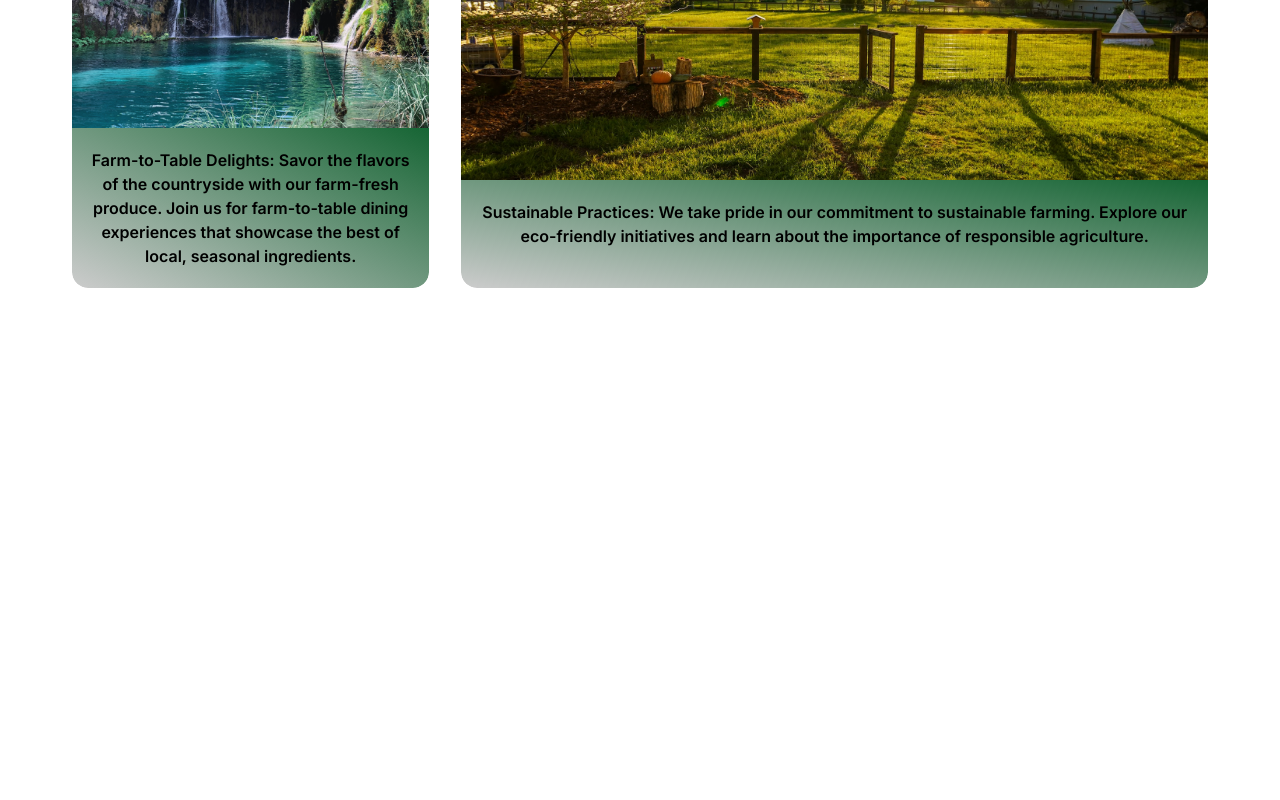
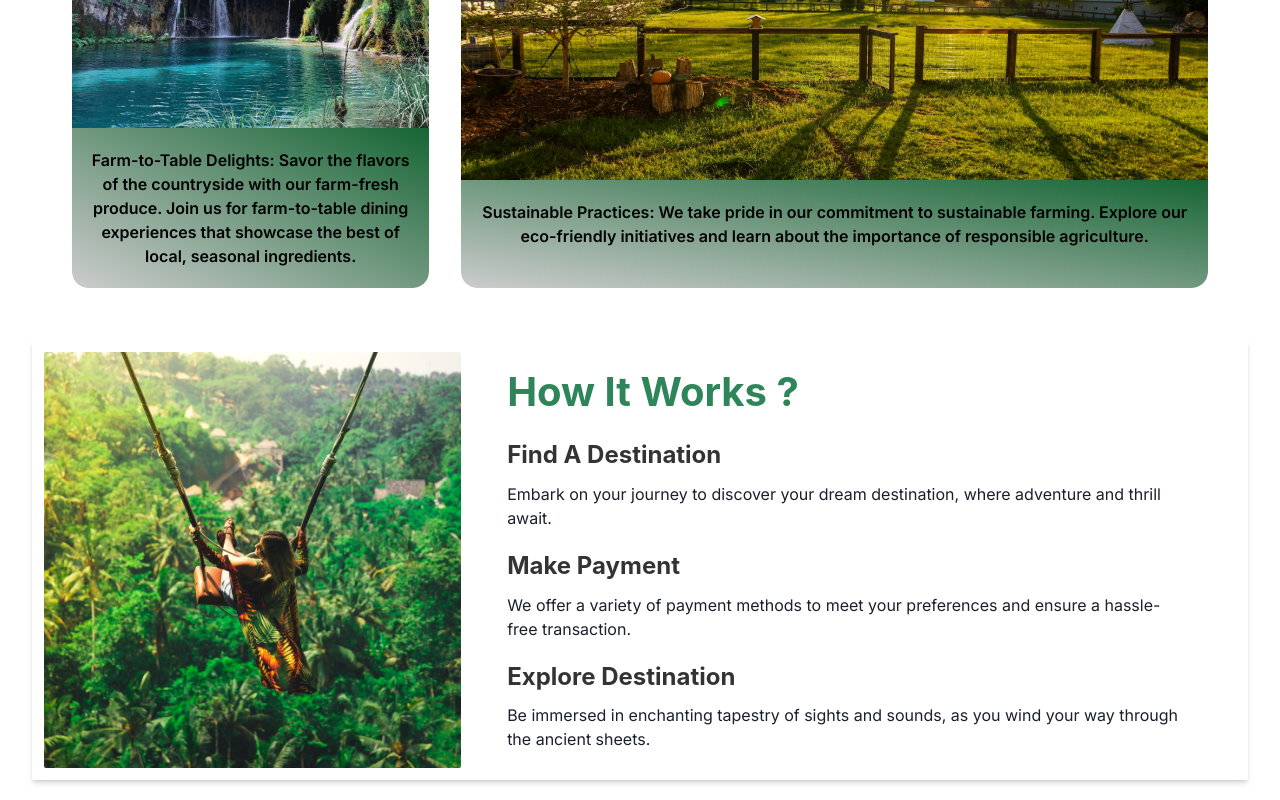
Before and after one commit to TheCharismaticEnigma/agritourism-page, a Next.js app: page / in a window 1280 px wide. Shown: the part 1613-2413 px from the top of the page. Before the commit the page ends 1929 px from the top, so only its background shows below. Built offline with nearby package versions, Linux system fonts and the light colour scheme.

Commit message:
Create the Instructions Section

```diff
--- /dev/null
+++ b/app/(MainContent)/InstructionSection.tsx
@@ -0,0 +1,119 @@
+import { Flex, Box, Text, Heading } from '@chakra-ui/react';
+import Image from 'next/image';
+import swingingGirl from '@/public/swinging_girl.jpg';
+
+const InstructionSection = () => {
+  return (
+    <Flex
+      width={{
+        base: '100%',
+        sm: '100%',
+        md: '95%',
+      }}
+      mx={'auto'}
+      direction={'row'}
+      p={3}
+      mt={5}
+      className="shadow-md shadow-[#00000025]"
+    >
+      <ImageContainer />
+
+      <InstructionsContainer />
+    </Flex>
+  );
+};
+
+const ImageContainer = () => {
+  return (
+    <Box
+      display={{
+        base: 'none',
+        sm: 'none',
+        md: 'block',
+      }}
+      w={'100%'}
+      maxH={'26rem'}
+      width={{
+        md: '35%',
+      }}
+      className="overflow-hidden rounded-sm "
+    >
+      <Image
+        src={swingingGirl}
+        alt={'Girl swinging in nature'}
+        className="w-full h-full object-cover"
+      />
+    </Box>
+  );
+};
+
+interface Instruction {
+  heading: string;
+  details: string;
+}
+
+const InstructionsContainer = () => {
+  const instructions: Instruction[] = [
+    {
+      heading: 'Find a destination',
+      details:
+        'Embark on your journey to discover your dream destination, where adventure and thrill await.',
+    },
+
+    {
+      heading: 'Make Payment',
+      details:
+        'We offer a variety of payment methods to meet your preferences and ensure a hassle-free transaction.',
+    },
+
+    {
+      heading: 'Explore Destination',
+      details:
+        'Be immersed in enchanting tapestry of sights and sounds, as you wind your way through the ancient sheets.',
+    },
+  ];
+
+  return (
+    <Box className="flex-1 overflow-hidden">
+      <Flex direction={'column'} gap={6} className="py-4 px-2 w-full h-full ">
+        <Heading
+          fontSize={'2.5rem'}
+          width={'90%'}
+          mx={'auto'}
+          color={'green.600'}
+        >
+          How It Works ?
+        </Heading>
+
+        <Flex
+          direction={'column'}
+          justifyContent={'space-around'}
+          gap={5}
+          width={'90%'}
+          className="flex-1 mx-auto"
+        >
+          {instructions.map(({ details, heading }, index) => (
+            <InstructionTab key={heading} details={details} heading={heading} />
+          ))}
+        </Flex>
+      </Flex>
+    </Box>
+  );
+};
+
+const InstructionTab = ({ details, heading }: Instruction) => {
+  return (
+    <Flex direction={'column'} gap={3}>
+      <Heading
+        color={'blackAlpha.800'}
+        fontSize={'x-large'}
+        textTransform={'capitalize'}
+      >
+        {heading}
+      </Heading>
+      <Text>{details}</Text>
+    </Flex>
+  );
+};
+
+export default InstructionSection;
--- a/app/page.tsx
+++ b/app/page.tsx
@@ -2,6 +2,7 @@ import { Box, Flex } from '@chakra-ui/react';
 import Image from 'next/image';
 import AboutSection from './(MainContent)/AboutSection';
 import CardGridSection from './(MainContent)/CardGridSection';
+import InstructionSection from './(MainContent)/InstructionSection';
 
 export default function Home() {
   return (
@@ -9,6 +10,8 @@ export default function Home() {
       <AboutSection />
 
       <CardGridSection />
+
+      <InstructionSection />
     </Flex>
   );
 }
```
Also changed, not shown: public/swinging_girl.jpg (added).
